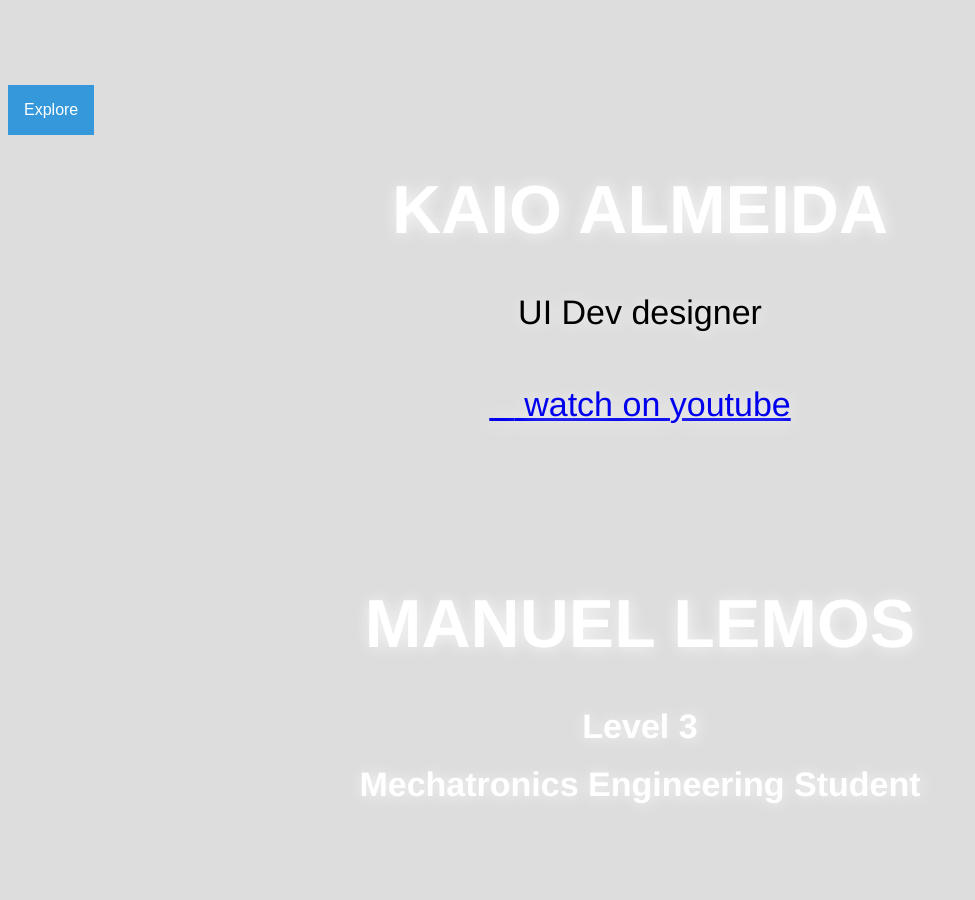
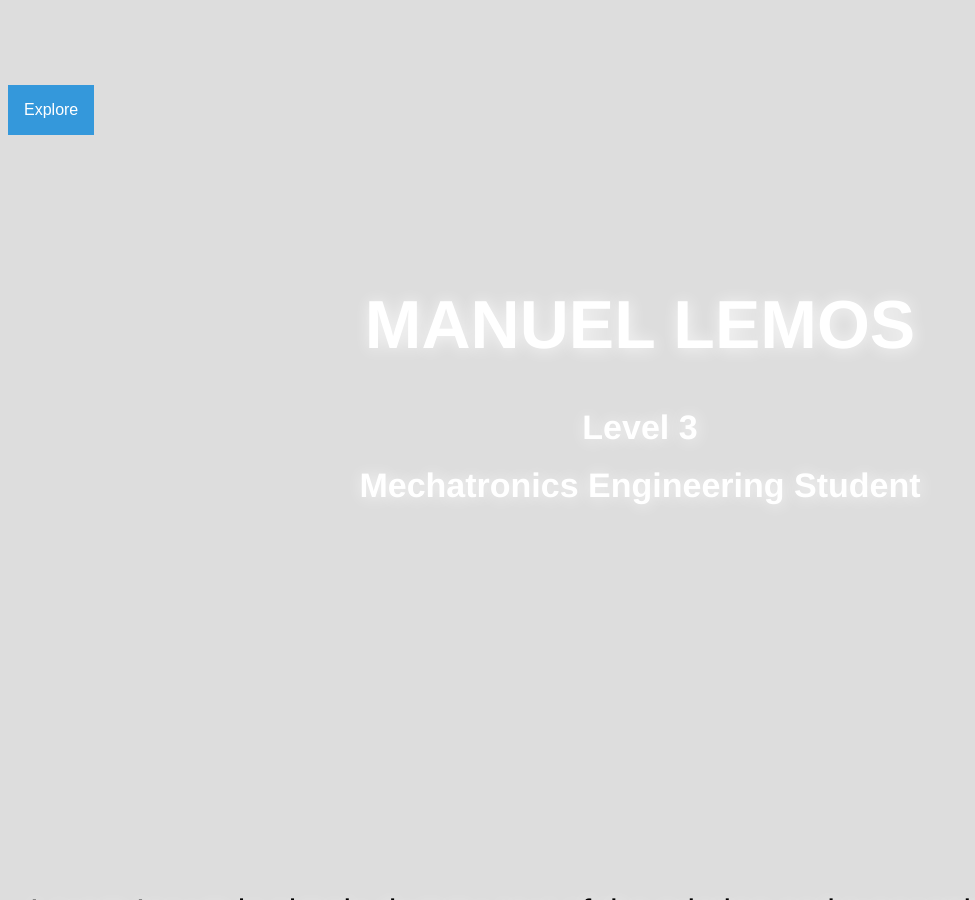
Before and after one commit to MannyLemos/MannyLemos.github.io, a Jekyll site: the page index.html, which Jekyll copies as it is, in a window 1280 px wide and 900 px high. Shown: the whole window, without its empty margins (0-975 px from the left). Built offline with Jekyll 4.4.1, drawn with Linux system fonts in a browser that asks for light colours; nearby versions of some CDN libraries; a script that is not in the unit is left out.

Commit message:
Update index.html

```diff
--- a/index.html
+++ b/index.html
@@ -80,31 +80,6 @@ window.onclick = function(event) {
 
 </body>
 
-<div class="container">
-    <div class="box">
-
-        <div class="title">
-            <span class="block"></span>
-            <h1>Kaio Almeida<span></span></h1>
-        </div>
-
-        <div class="role">
-            <div class="block"></div>
-            <p>UI Dev designer</p>
-        </div>
-
-    </div>
-</div>
-
-<a href="https://youtu.be/7d2XsPSjjjI" target="_blank"><footer>
-    <div class="texto">
-        <span>
-            <i class="fab fa-youtube"></i>
-             watch on youtube</span>
-    </div>
-</footer>
-   </a>
-
 <body>
 	<div align="center";>
 	<br><br>
```
